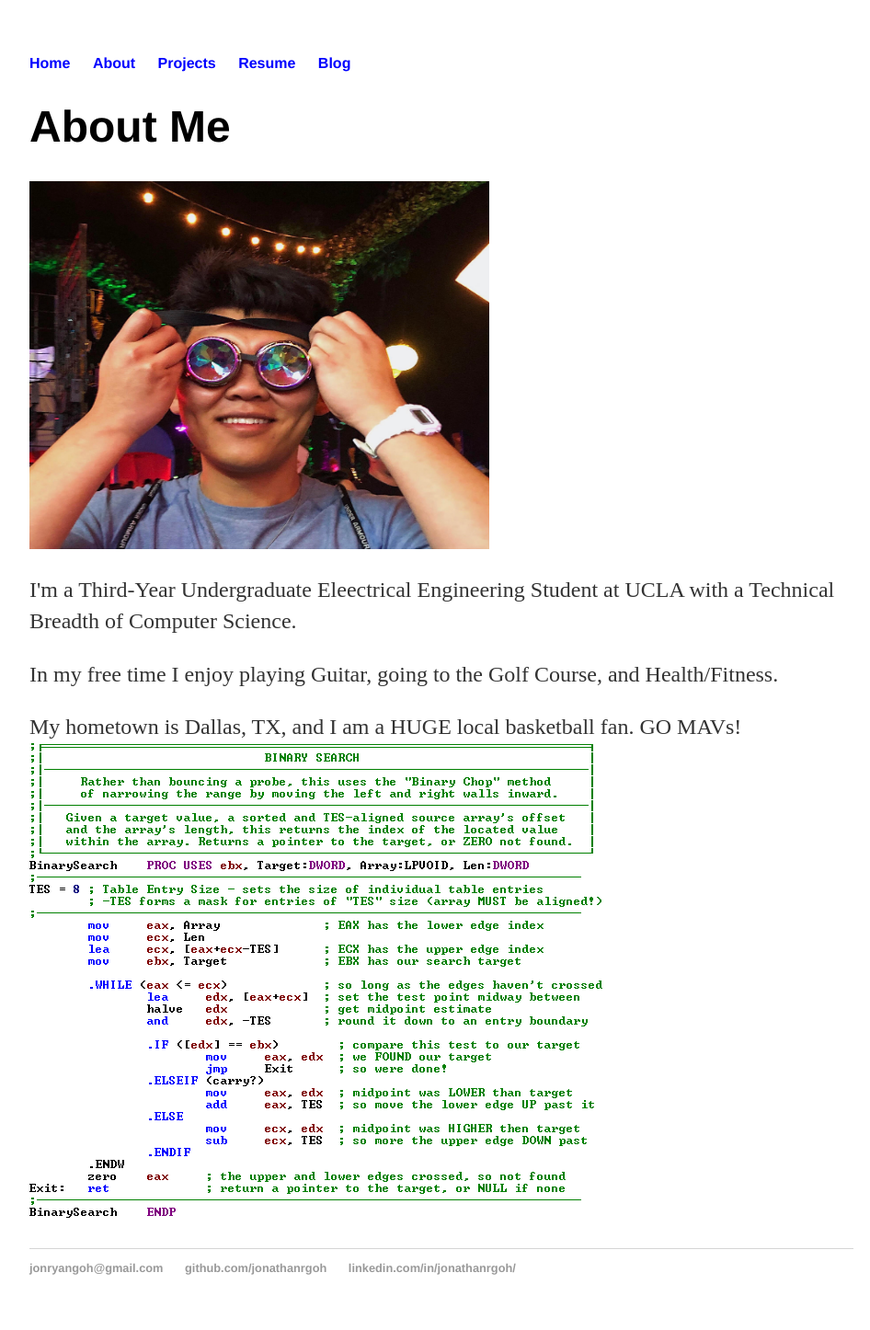
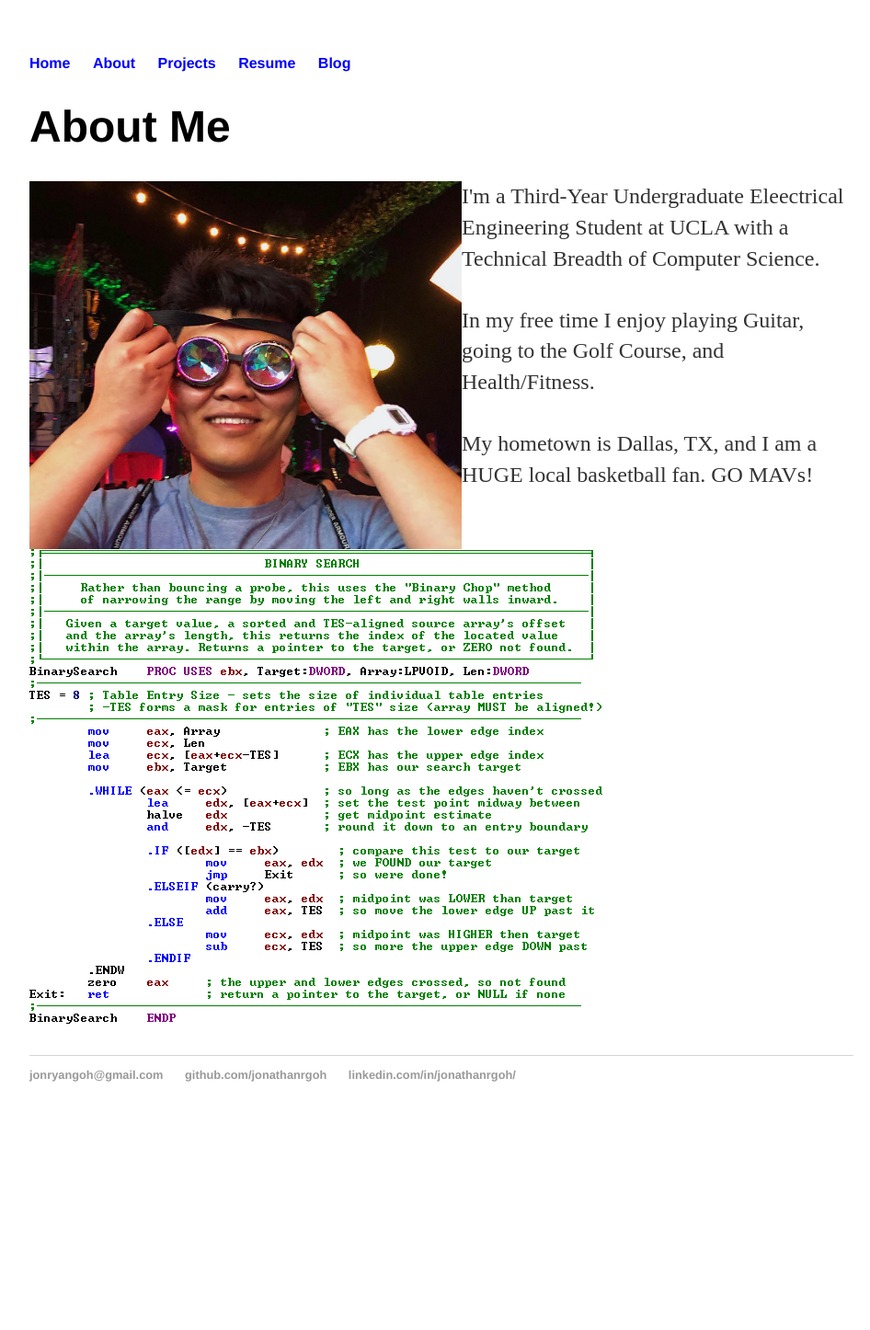
Before and after one commit to jonathanrgoh/jonathanrgoh.github.io, a Jekyll site: the page built from about/index.html, in a window 1280 px wide. Shown: the whole page at 92% size, without its empty margins (160-1106 px from the left). Built offline with Jekyll 4.4.1, drawn with Linux system fonts in a browser that asks for light colours; after the commit the page ends 1236 px from its top, so only the background shows below that.

Commit message:
Update index.html

```diff
--- a/about/index.html
+++ b/about/index.html
@@ -5,13 +5,13 @@ title: About Me
 <div class="blurb">
 	<h1>About Me</h1>
 
-		<img src="\images\home\jonFace.jpg" style="width:500px;height:400px;" alt="picture of me">
 
-		<p>I'm a Third-Year Undergraduate Eleectrical Engineering Student at UCLA with a Technical Breadth of Computer Science.</p>
 
-		<p>In my free time I enjoy playing Guitar, going to the Golf Course, and Health/Fitness. </p>
+		<p><img src="\images\home\jonFace.jpg" style="float:left;width:470px;height:400px;" alt="picture of me">I'm a Third-Year Undergraduate Eleectrical Engineering Student at UCLA with a Technical Breadth of Computer Science.
 
-		<p>My hometown is Dallas, TX, and I am a HUGE local basketball fan. GO MAVs!
+		<br><br>In my free time I enjoy playing Guitar, going to the Golf Course, and Health/Fitness.
+
+		<br><br>My hometown is Dallas, TX, and I am a HUGE local basketball fan. GO MAVs!
 
 	    <!-- <img src="https://www.grc.com/sqrl/binarysearch.png" alt="my dog eating a tangerine"> -->
 	    <img src="\images\home\binarysearch.png" alt="i like ice cream">
```
